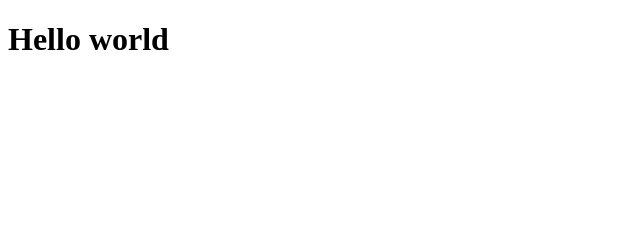
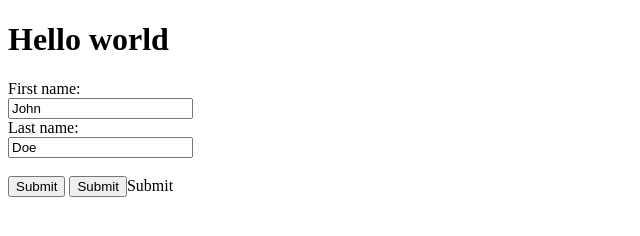
Before and after one commit to AntonnioJones/social-media, a plain HTML site: page index.html in a window 1280 px wide. Shown: the whole page, without its empty margins (0-640 px from the left). Drawn offline with Linux system fonts and the light colour scheme.

Commit message:
add a test form on the front end

```diff
--- a/functions/index.js
+++ b/functions/index.js
@@ -73,17 +73,17 @@ const FBAuth = (req, res, next) =>{
   }
 
   admin.auth().verifyIdToken(idToken)
-    .then((decodedToken) => {
+    .then(decodedToken => {
       req.user = decodedToken;
       return db.collection('users')
         .where('userId', '==', req.user.uid)
         .limit(1)
         .get();
     })
-    .then((data) =>{
+    .then(data =>{
       req.user.handle = data.docs[0].data().handle;
     })
-    .catch((err) =>{
+    .catch(err =>{
       console.error('Error while verifying token', err);
       return res.status(403).json(err);
     })
--- a/index.html
+++ b/index.html
@@ -7,5 +7,13 @@
     </head>
     <body>
         <h1>Hello world</h1>
+        <form action="#">
+            <label for="fname">First name:</label><br>
+            <input type="text" id="fname" name="fname" value="John"><br>
+            <label for="lname">Last name:</label><br>
+            <input type="text" id="lname" name="lname" value="Doe"><br><br>
+            <input type="submit" value="Submit">
+            <input type="submit">Submit</button>
+        </form>
     </body>
 </html>
```
